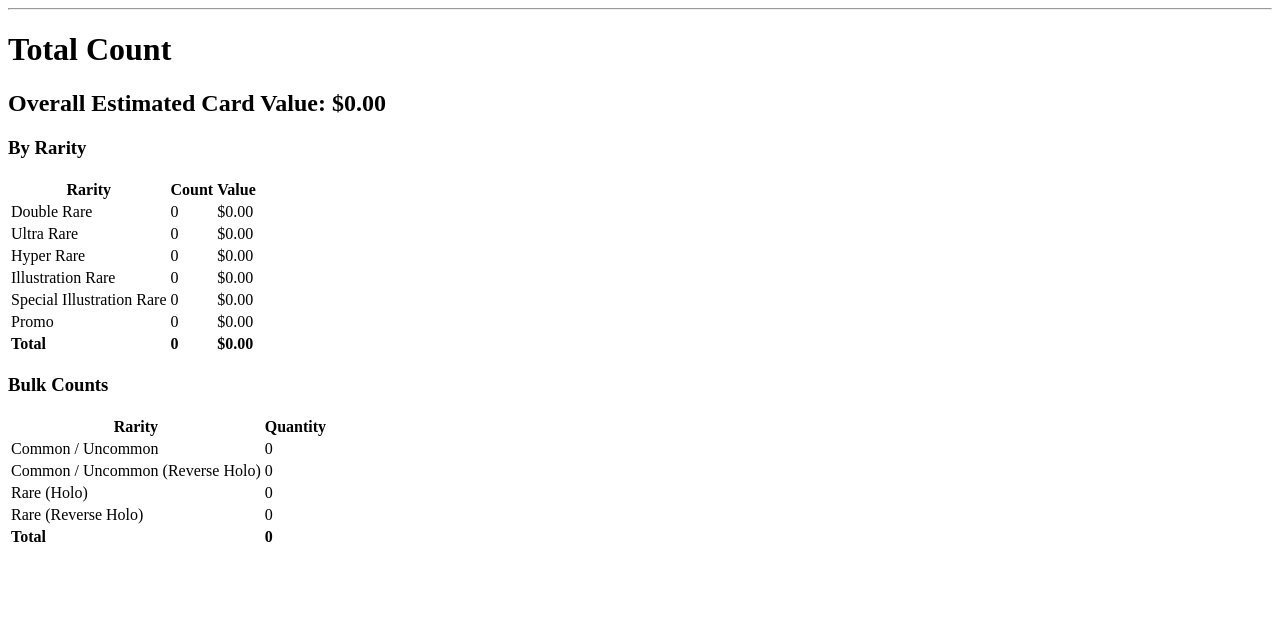
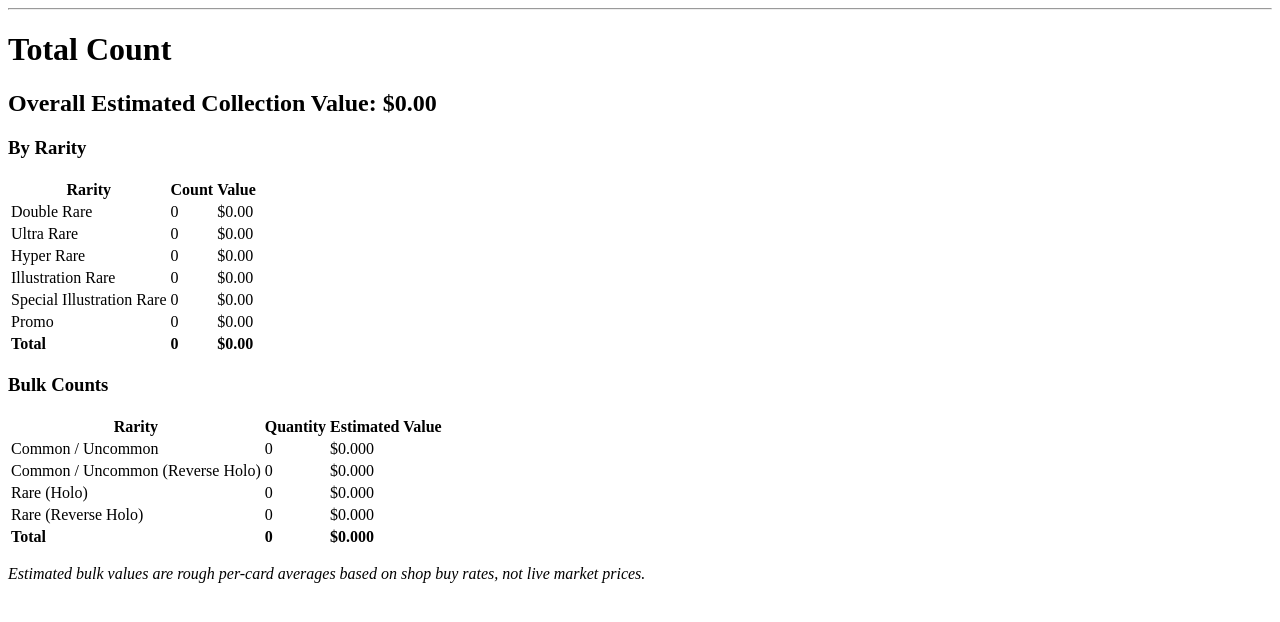
Before and after one commit to unCrunch/Pokemon-Card-Bulk-Tracker, a Django app: page /totals/ in a window 1280 px wide. Shown: the part 26-648 px from the top of the page. Run offline with Django 5.2, Linux system fonts and the light colour scheme; data comes from the database, SQL or seed files in the repository; data that the repository does not hold is empty.

Commit message:
qol -- added rough bulk $

```diff
--- a/cardcounter/inventory/templates/inventory/totals.html
+++ b/cardcounter/inventory/templates/inventory/totals.html
@@ -3,7 +3,7 @@
 {% block content %}
 <h1>Total Count</h1>
 
-<h2>Overall Estimated Card Value: ${{ total_value|floatformat:2 }}</h2>
+<h2>Overall Estimated Collection Value: ${{ grand_total|floatformat:2 }}</h2>
 
 <h3>By Rarity</h3>
 <table>
@@ -31,16 +31,20 @@
     <tr>
         <th>Rarity</th>
         <th>Quantity</th>
+        <th>Estimated Value</th>
     </tr>
-    {% for bulk in bulk_counts %}
+    {% for bulk in bulk_breakdown %}
     <tr>
-        <td>{{ bulk.get_rarity_display }}</td>
+        <td>{{ bulk.label }}</td>
         <td>{{ bulk.quantity }}</td>
+        <td>${{ bulk.value|floatformat:3 }}</td>
     </tr>
     {% endfor %}
     <tr>
         <td><strong>Total</strong></td>
         <td><strong>{{ total_bulk_count }}</strong></td>
+        <td><strong>${{ total_bulk_value|floatformat:3 }}</strong></td>
     </tr>
 </table>
+<p><em>Estimated bulk values are rough per-card averages based on shop buy rates, not live market prices.</em></p>
 {% endblock %}
--- a/cardcounter/inventory/views.py
+++ b/cardcounter/inventory/views.py
@@ -2,9 +2,18 @@ from django.shortcuts import render, redirect, get_object_or_404
 from django.contrib import messages
 from django.db.models import Sum, F, DecimalField
 from django.db.models.functions import Coalesce
+from decimal import Decimal
 
 from .models import BulkCount, Rarity, CardEntry
 from .forms import CardEntryForm
+
+# rough estimates in CAD for bulk prices based on local shops
+BULK_RATES = {
+    Rarity.COMMON_UNCOMMON: Decimal("0.010"),
+    Rarity.COMMON_UNCOMMON_REVERSE: Decimal("0.045"),
+    Rarity.RARE_HOLO: Decimal("0.045"),
+    Rarity.RARE_REVERSE: Decimal("0.045"),
+}
 
 def totals(request):
     card_entries = CardEntry.objects.all()
@@ -37,13 +46,27 @@ def totals(request):
     bulk_counts = BulkCount.objects.all()
     total_bulk_count = bulk_counts.aggregate(total=Coalesce(Sum("quantity"), 0))["total"]
 
+    bulk_breakdown = []
+    total_bulk_value = 0
+    for bulk in bulk_counts:
+        rate = BULK_RATES.get(bulk.rarity, Decimal("0"))
+        value = bulk.quantity * rate
+        bulk_breakdown.append({
+            "label": bulk.get_rarity_display(),
+            "quantity": bulk.quantity,
+            "value": value,
+        })
+        total_bulk_value += value
+    grand_total = total_value + total_bulk_value
 
     context = {
         "total_value": total_value,
         "rarity_breakdown": rarity_breakdown,
         "total_card_count": total_card_count,
-        "bulk_counts": bulk_counts,
+        "bulk_breakdown": bulk_breakdown,
         "total_bulk_count": total_bulk_count,
+        "total_bulk_value": total_bulk_value,
+        "grand_total": grand_total,
     }
     return render(request, "inventory/totals.html", context)
 
```
